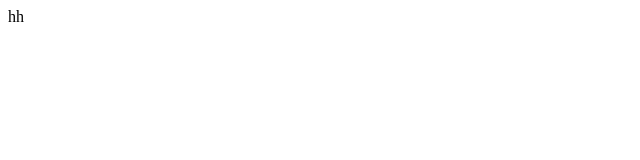
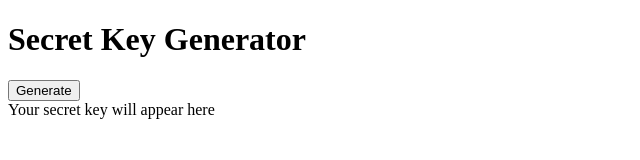
Before and after one commit to LockDownBrowser/Verify, a plain HTML site: page index.html in a window 1280 px wide. Shown: the whole page, without its empty margins (0-640 px from the left). Drawn offline with Linux system fonts and the light colour scheme.

Commit message:
Update index.html

```diff
--- a/index.html
+++ b/index.html
@@ -1 +1,15 @@
-hh
+<!DOCTYPE html>
+<html lang="en">
+<head>
+    <meta charset="UTF-8">
+    <title>Secret Key Generator</title>
+    <link rel="stylesheet" href="style.css">
+</head>
+<body>
+    <h1>Secret Key Generator</h1>
+    <button id="generateBtn">Generate</button>
+    <div id="key">Your secret key will appear here</div>
+
+    <script src="script.js"></script>
+</body>
+</html>
```
